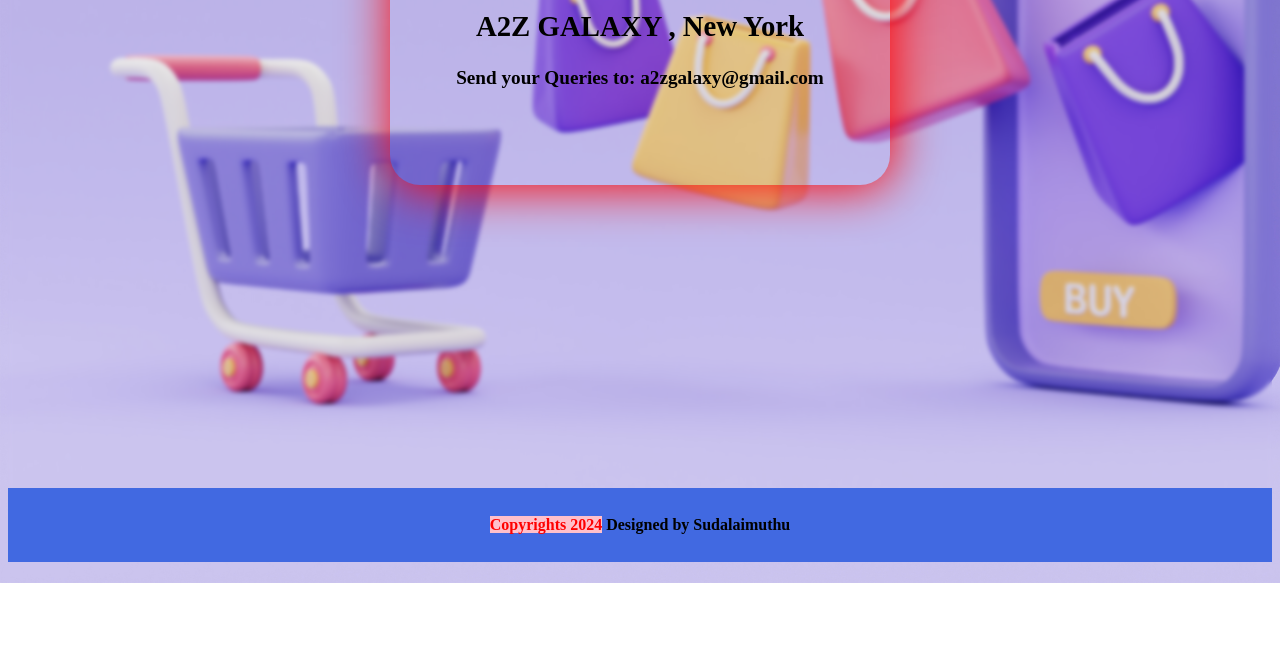
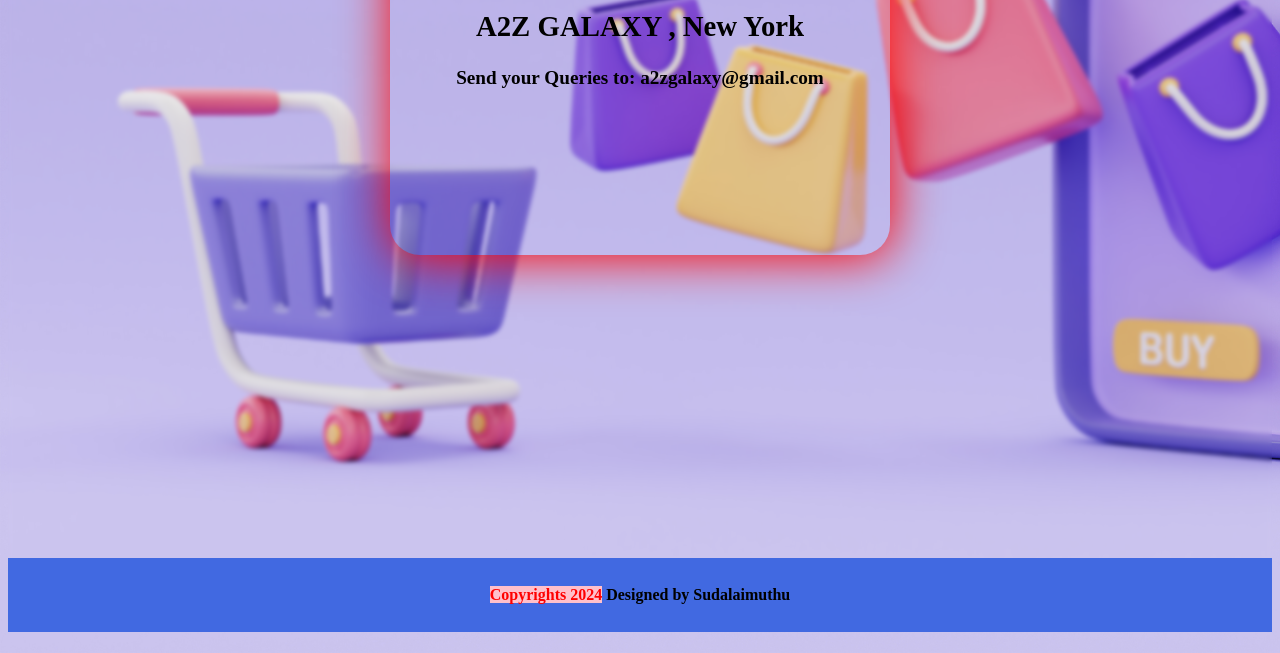
Before and after one commit to DeepCoder03/A2Z, a plain HTML site: page contact.html in a window 1280 px wide. Shown: the part 411-1064 px from the top of the page. Before the commit the page ends 994 px from the top, so only its background shows below. Drawn offline with Linux system fonts and the light colour scheme.

Commit message:
Update contact.html

```diff
--- a/contact.html
+++ b/contact.html
@@ -47,7 +47,7 @@ header{
         box-shadow: 2px 2px 50px red;
         background-size: cover;
         border-radius: 30px;
-        height: 35vh;
+        height: 350px;
         width: 500px;
         padding: 10px;
         align-items: center;
```
